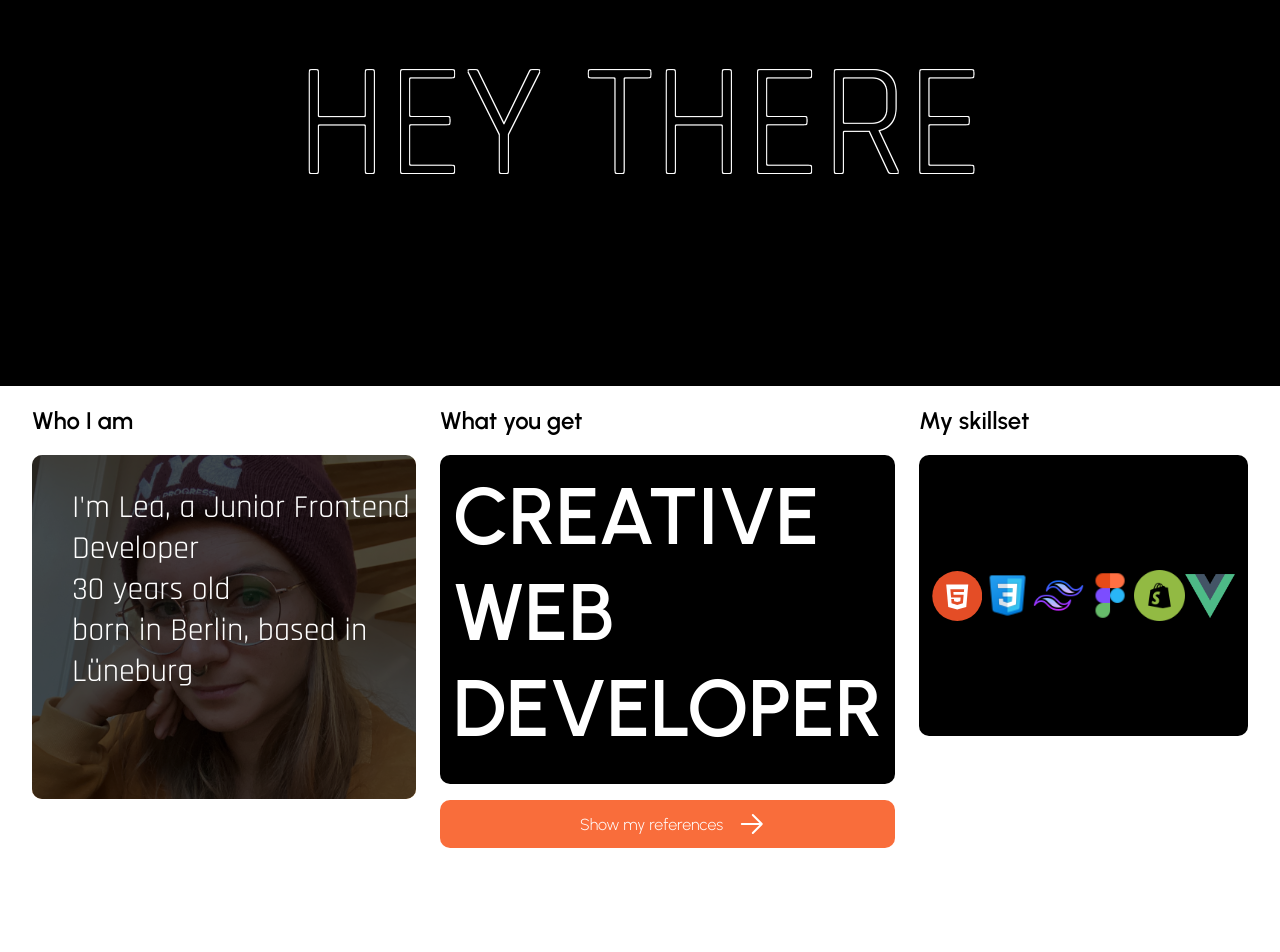
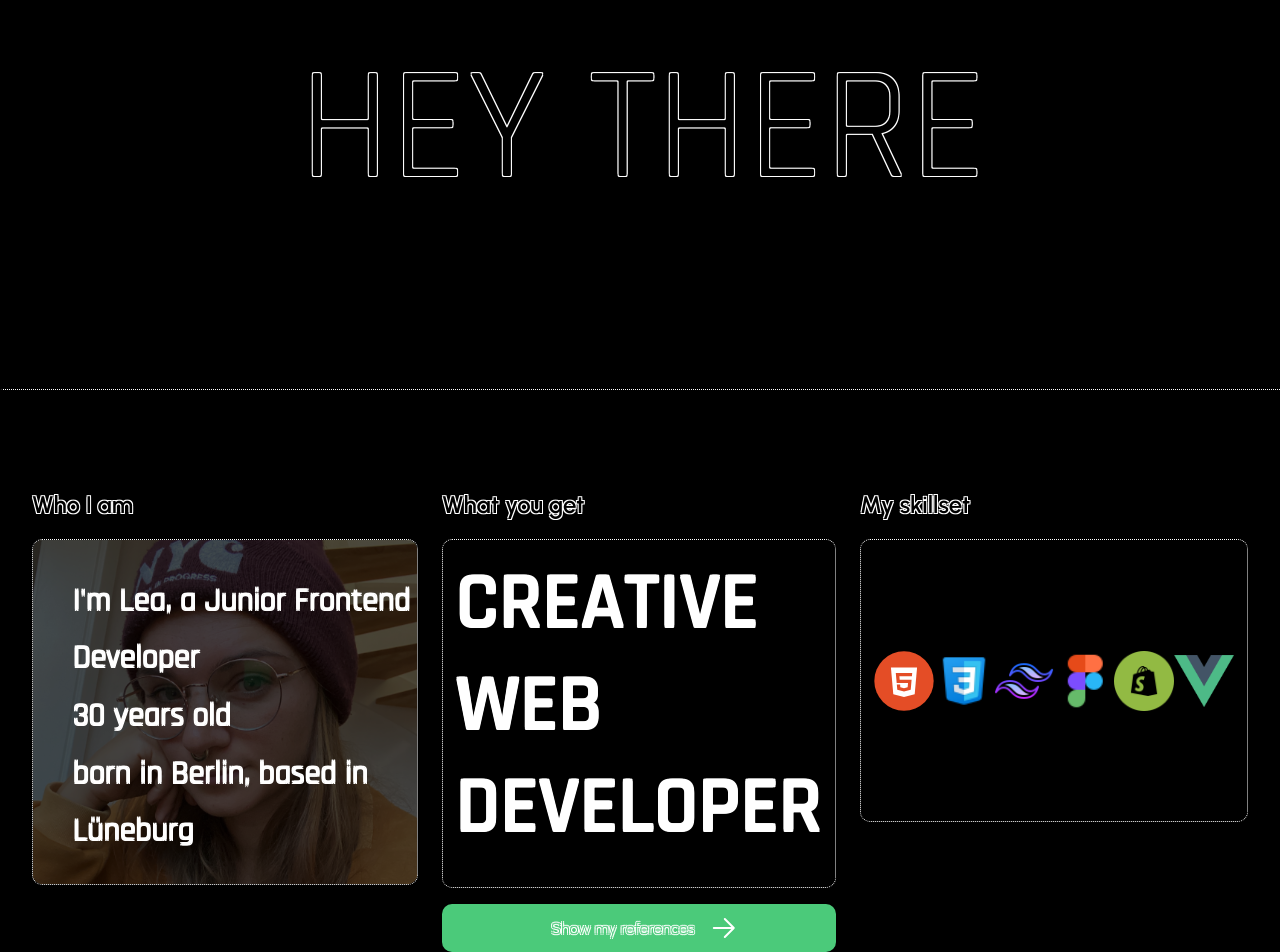
Before and after one commit to Lea-Mentz/personal-website, a plain HTML site: page index.html in a window 1280 px wide. Shown: the part 254-1206 px from the top of the page. Before the commit the page ends 1102 px from the top, so only its background shows below. Drawn offline with Linux system fonts and the light colour scheme.

Commit message:
change borders and color

```diff
--- a/css/styles.css
+++ b/css/styles.css
@@ -1,11 +1,12 @@
 :root {
-    --button_background: rgb(249, 109, 59);
+    --button_background: rgb(75, 202, 122);
 }
 
 body {
     font-family: 'Urbanist';
     margin: 0;
     height: auto;
+    background-color: black;
 }
 
 main {
@@ -15,12 +16,15 @@ main {
 }
 
 header {
-    background-color: black;
+
     margin: 0;
     padding: 0;
     height: 80vh;
     position: relative;
     width: 100%;
+    border-bottom: 1px solid white;
+    border-style: dotted;
+    margin-bottom: 5rem;
 }
 
 .hero-content-wrapper {
@@ -68,6 +72,8 @@ nav {
     background: var(--button_background)
 }
 
+
+
 .social {
     position: fixed;
     top: 0;
@@ -110,11 +116,18 @@ nav a {
     grid-row-start: 2;
 }
 
+section {
+    text-shadow: -1px -1px 0 #fff, 1px -1px 0 #fff, -1px 1px 0 #fff, 1px 1px 0 #fff;
+    font-weight: 400;
+}
+
 .item-1-image-wrapper {
     width: 30vw;
     border-radius: 10px;
     position: relative;
     height: 43vh;
+    border: 1px solid white;
+    border-style: dotted;
 }
 
 .item-1-image-wrapper::after {
@@ -150,11 +163,16 @@ nav a {
     z-index: 2;
     font-family: 'Rajdhani', sans-serif;
     font-size: 2rem;
+}
 
+.personal-list:hover {
+    display: none;
+    transition: 3s;
 }
 
 .personal-list ul {
     list-style-type: none;
+    line-height: 1.8;
 }
 
 .item-2-wrapper {
@@ -162,6 +180,8 @@ nav a {
     border-radius: 10px;
     padding: 0.8rem;
     margin-bottom: 1rem;
+    border: 1px solid white;
+    border-style: dotted;
 }
 
 .item-2-wrapper p {
@@ -171,6 +191,7 @@ nav a {
     font-size: 5rem;
     margin: 0;
     margin-bottom: 1rem;
+    font-family: 'Rajdhani', sans-serif;
 }
 
 .link-wrapper {
@@ -184,8 +205,8 @@ nav a {
 
 
 .reference-link {
+    color: var(--button_background);
     text-decoration: none;
-    color: #fff;
     display: flex;
     text-align: center;
     padding-left: 0.8rem;
@@ -206,6 +227,8 @@ nav a {
     margin-bottom: 1rem;
     display: flex;
     justify-content: center;
+    border: 1px solid white;
+    border-style: dotted;
 }
 
 .item-3-wrapper svg {
```
